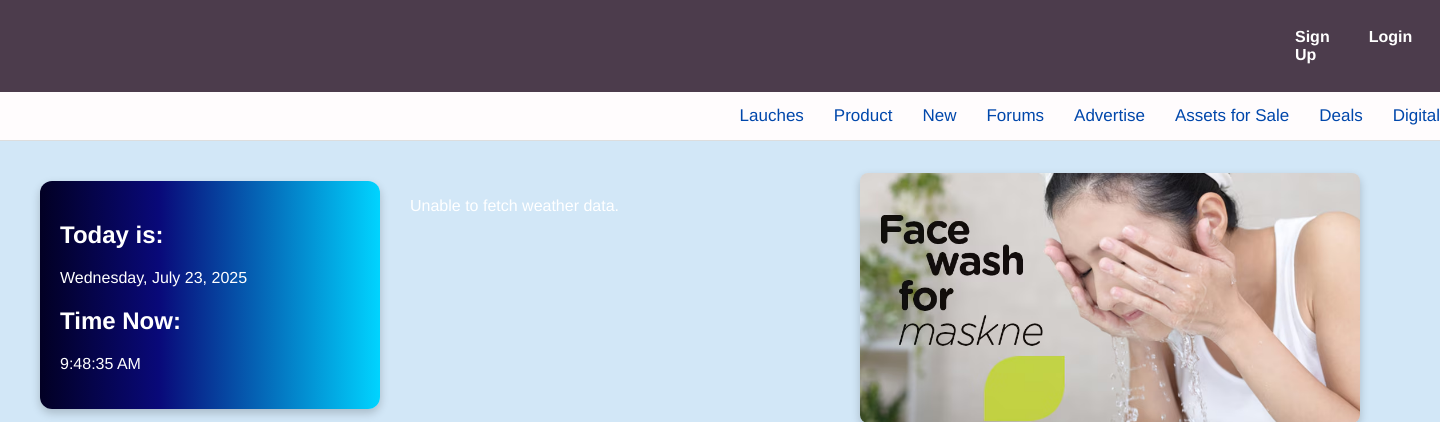
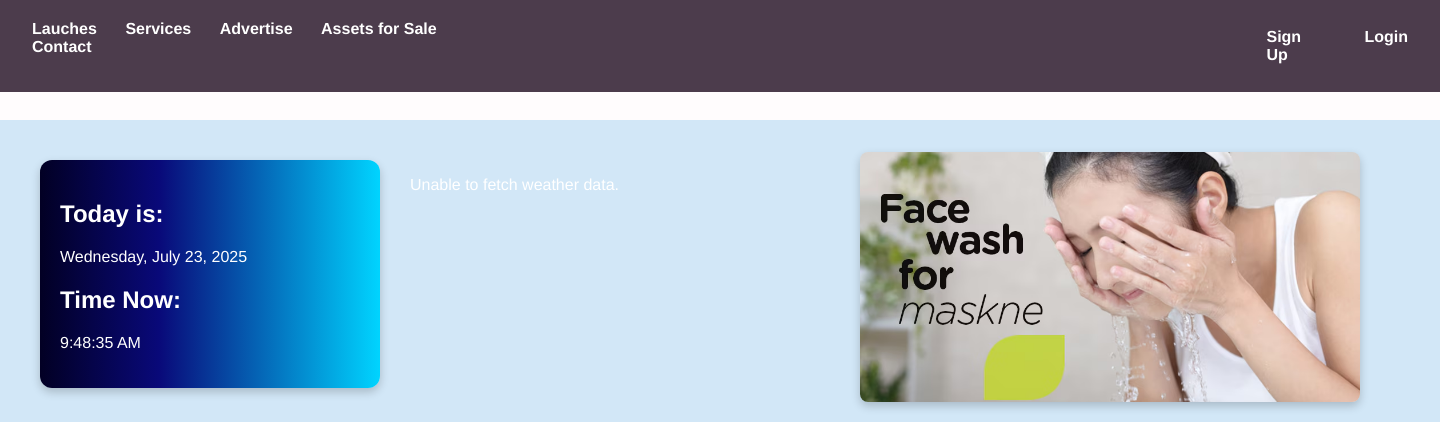
Before and after one commit to STILLFOX0726/Appdev, a PHP site: page /dash.php in a window 1440 px wide. Shown: the top 422 px of the page. Run offline with PHP 8.4, Linux system fonts and the light colour scheme; data that the repository does not hold is empty.

Commit message:
Update dash.php

```diff
--- a/dash.php
+++ b/dash.php
@@ -167,10 +167,20 @@
         }
 
         .move-right {
-            text-align: right; /* Align the text to the right */
-            padding-right: 13in; /* Optional, adds some space from the edge */
+            margin-bottom: -15px;
+            margin-left: 700px;
+            justify-content: flex-end;
+            padding: 14px 0;
+            flex-wrap: wrap;
         }
-     .box-container{
+
+        .move-left{
+            margin-bottom: -15px;
+            justify-content: flex-start;
+            padding: 14px 0;
+            flex-wrap: wrap;
+        }
+        .box-container{
             width: 550px;
             height: 260px;
             object-fit: cover;
@@ -185,25 +195,11 @@
             display: flex;
             justify-content: flex-end;
             padding: 14px 0;
-            border-bottom: 1px solid #ddd;
             flex-wrap: wrap;
             gap: 30px;
 
         }
 
-    .sub-nav a {
-            color: #0047ab;
-            text-decoration: none;
-            font-size: 17px;
-            font-weight: 500;
-            transition: color 0.3s ease;
-}
-
-    .sub-nav a:hover {
-    color: #002d72;
-    text-decoration: underline;
-
-    }
 
 
     </style>
@@ -216,9 +212,20 @@
             <span>Welcome, <?php echo htmlspecialchars($_SESSION['username']); ?></span>
             <a href="logout.php">Logout</a>
         <?php else: ?>
-            <div class="move-right"></div>
+
+        <div class = "left">
+        <a href="#">Lauches</a>
+        <a href="#">Services</a>
+        <a href="#">Advertise</a>
+        <a href="#">Assets for Sale</a>
+        <a href="#">Contact</a>
+
+        </div>
+        <div class="move-right"></div>
             <a href="register.php">Sign Up</a>
             <a href="login.php">Login</a>
+            </div>
+
         <?php endif; ?>
     </div>
 
@@ -227,15 +234,8 @@
 
 <div class="sub-nav">
     <div></div>
-    <a href="#">Lauches</a>
-    <a href="#">Product</a>
-    <a href="#">New</a>
-    <a href="#">Forums</a>
-    <a href="#">Advertise</a>
-    <a href="#">Assets for Sale</a>
-    <a href="#">Deals</a>
-    <a href="#">Digital</a>
-  </div>
+
+    </div>
         </header>
 
     </div>
```
